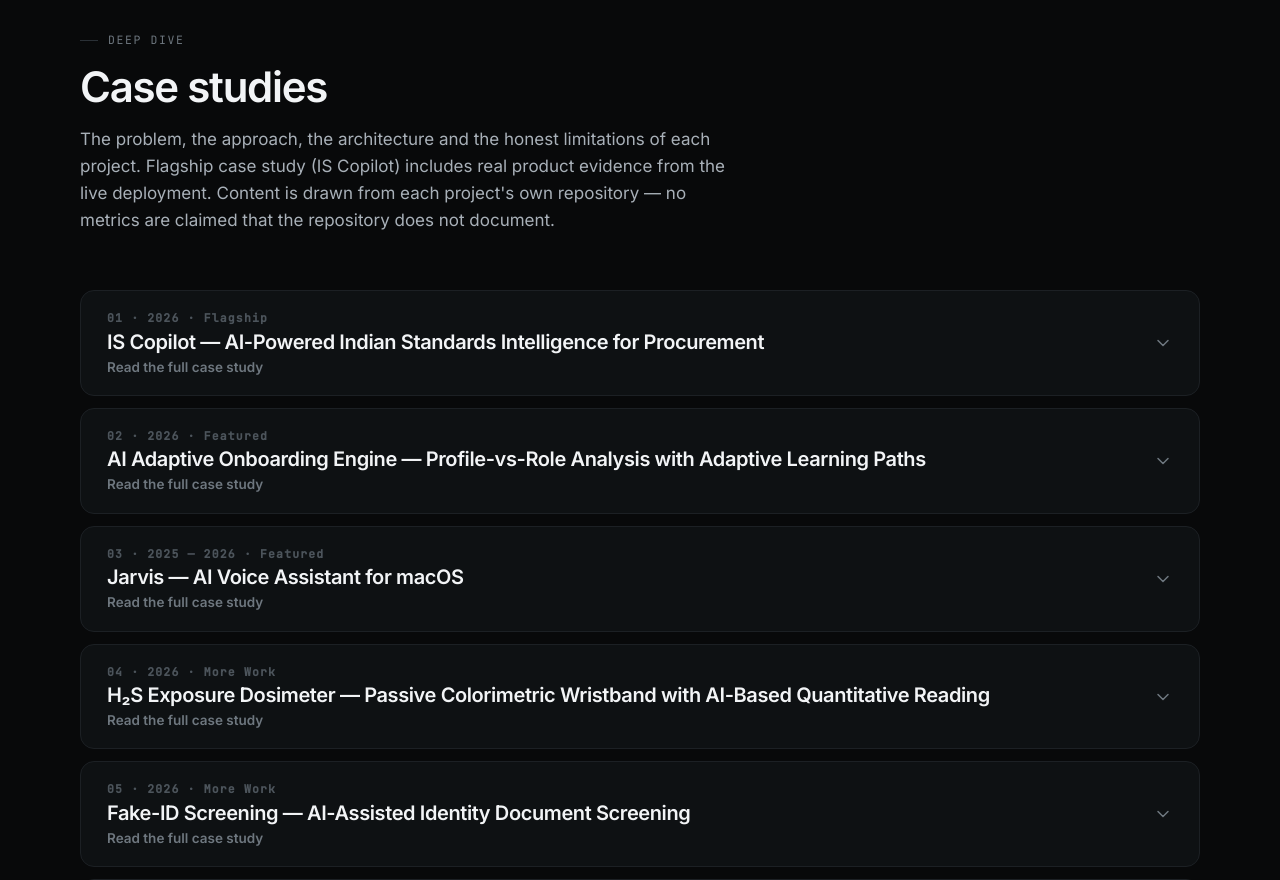
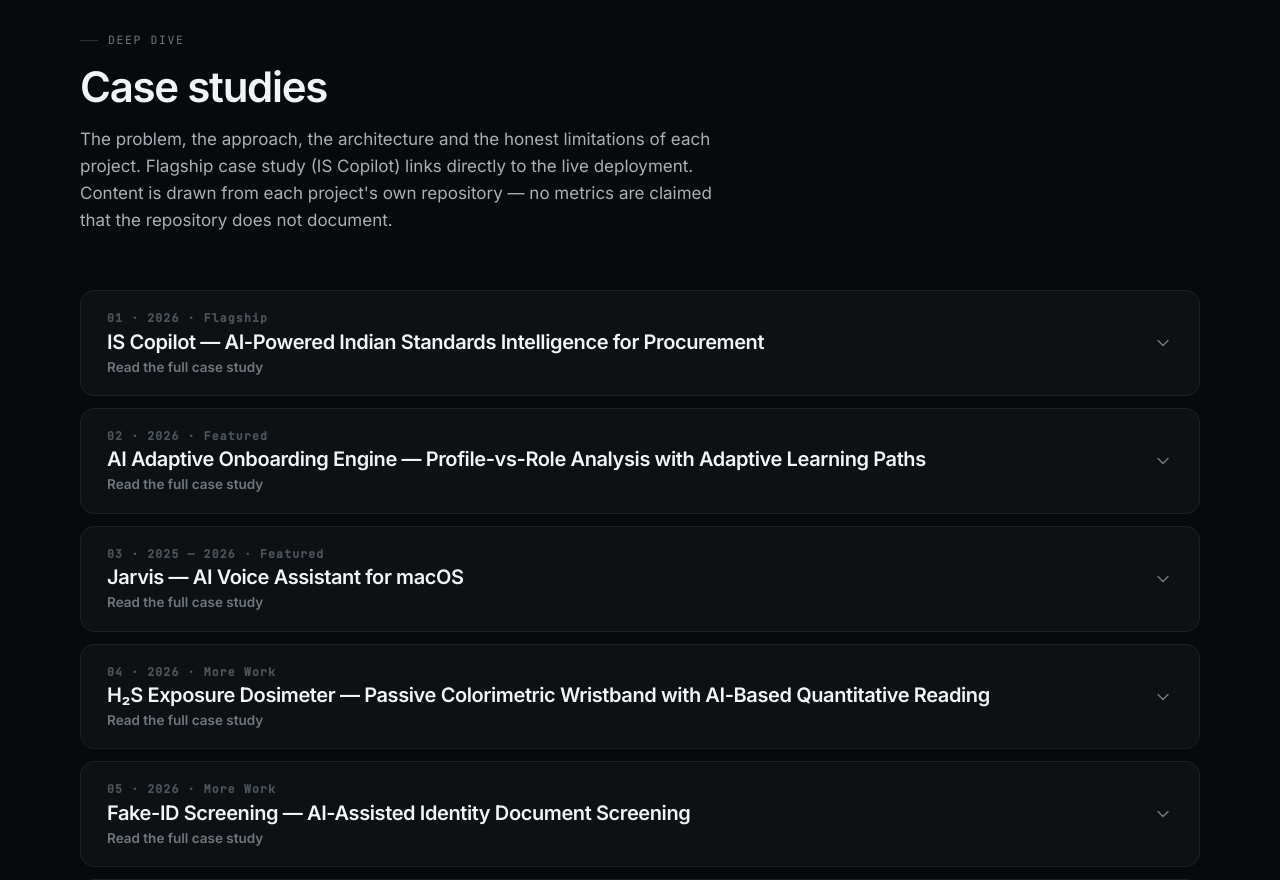
Before and after one commit to rajaryan1111/raj-aryan-portfolio, a React (Vite) app: page / in a window 1280 px wide. Shown: the part 4140-5020 px from the top of the page. Built offline with nearby package versions, Linux system fonts and the light colour scheme.

Commit message:
fix: keep case study evidence copy accurate

```diff
--- a/src/components/CaseStudies.jsx
+++ b/src/components/CaseStudies.jsx
@@ -14,7 +14,7 @@
 function EvidenceGallery({ project }) {
   if (!project.gallery || project.gallery.length === 0) return null
   return (
-    <Block label="Product evidence — real screenshots from live deployment">
+    <Block label="Product evidence">
       <div className="evidence-grid">
         {project.gallery.map((g) => (
           <figure key={g.src} className="evidence-item">
@@ -34,7 +34,7 @@
               />
               <div className="evidence-fallback" style={{ display: 'none' }}>
                 <span>{g.label} — live demo: {project.demo}</span>
-                <small>Expected at public{g.src} — real screenshot pending capture from live app</small>
+                <small>Open the live demo to inspect this view.</small>
               </div>
             </div>
             <figcaption>
@@ -236,7 +236,7 @@
           <h2 className="section-title">Case studies</h2>
           <p className="section-sub">
             The problem, the approach, the architecture and the honest limitations of each project. Flagship case
-            study (IS Copilot) includes real product evidence from the live deployment. Content is drawn from each
+            study (IS Copilot) links directly to the live deployment. Content is drawn from each
             project&apos;s own repository — no metrics are claimed that the repository does not document.
           </p>
         </header>
```
